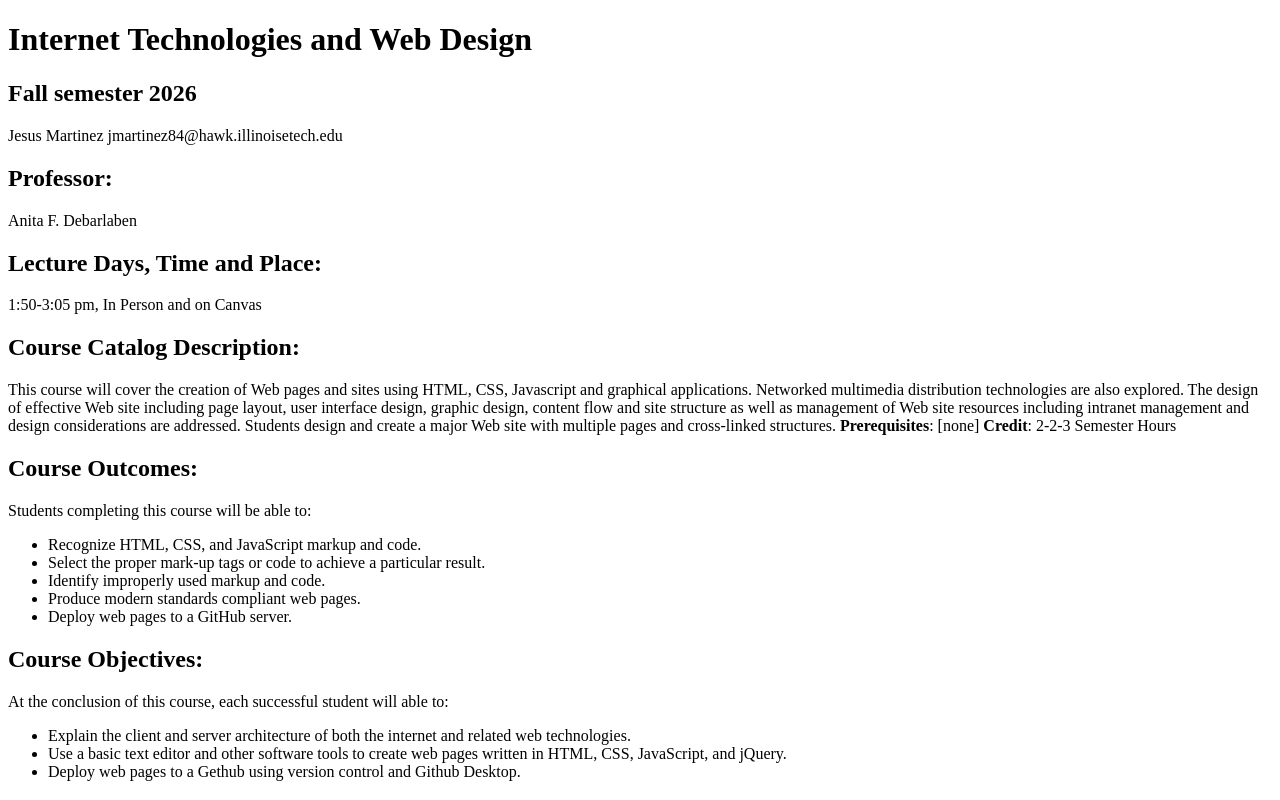
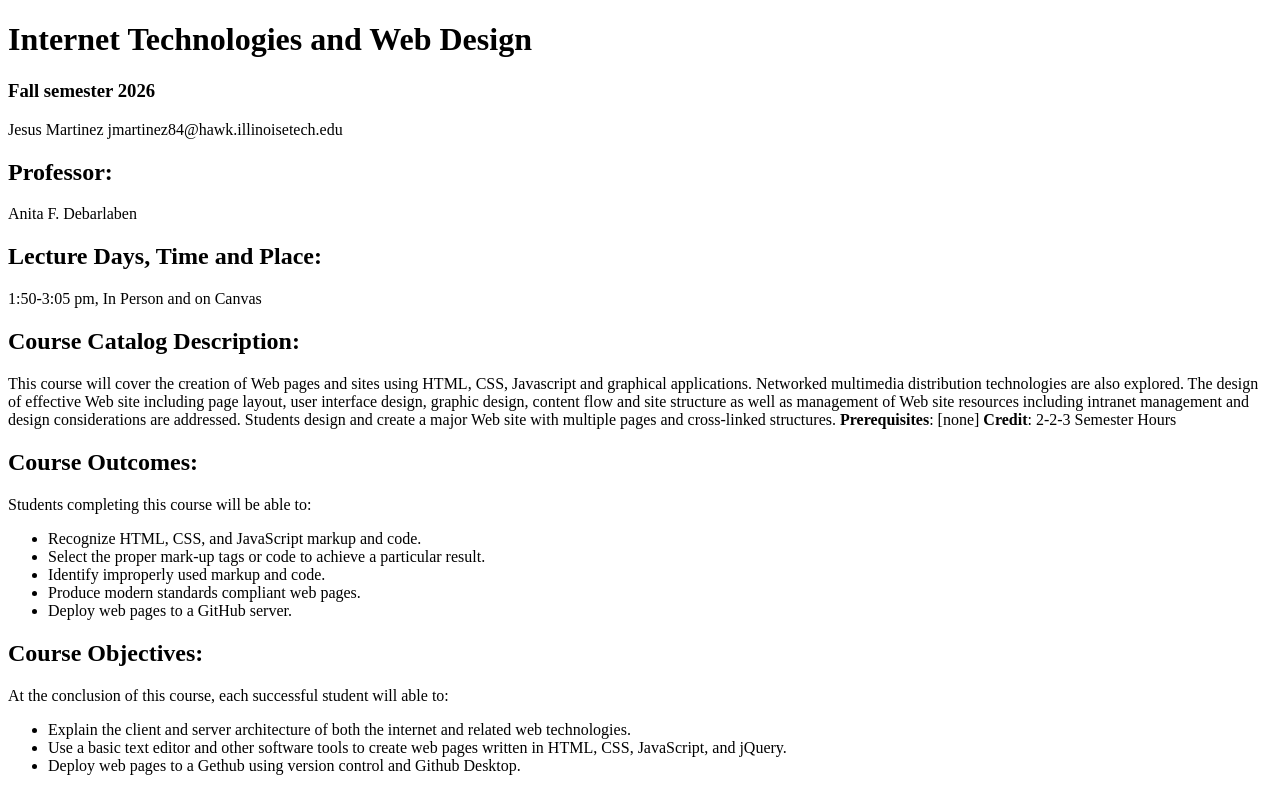
Before and after one commit to iiijim/webdev_lab2, a plain HTML site: page index.html in a window 1280 px wide. Drawn offline with Linux system fonts and the light colour scheme.

Commit message:
Changed h2 on line 18 back to h3 as per assignment instructions. The validator did not care about anything other than h3, worked perfectly when h3 was h2

```diff
--- a/index.html
+++ b/index.html
@@ -15,7 +15,7 @@
   <header>
 
     <h1>Internet Technologies and Web Design</h1>
-    <h2>Fall semester 2026</h2>
+    <h3>Fall semester 2026</h3>
 
   </header>
 
```
